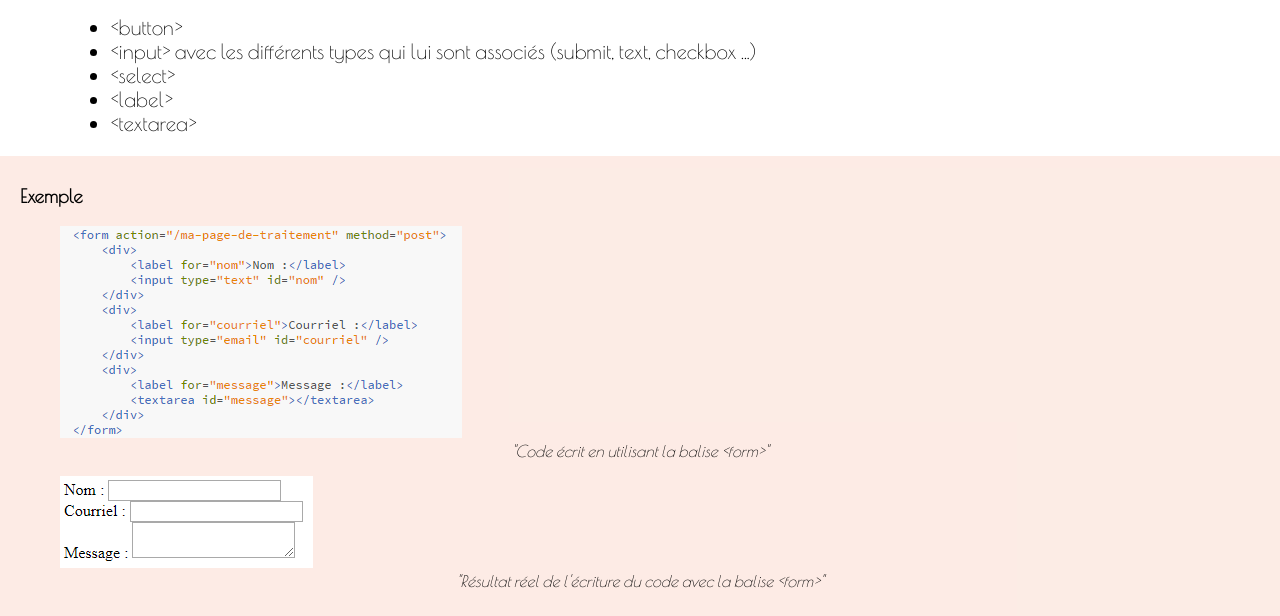
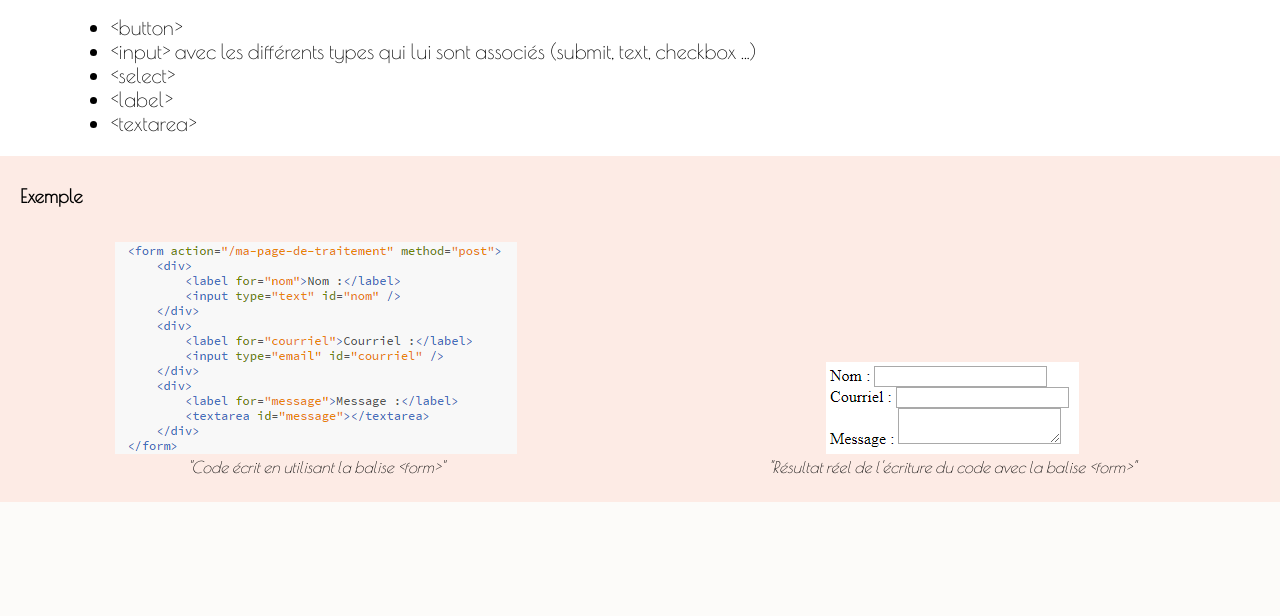
Before and after one commit to Fawlia/3femmes1homme, a PHP site: page /formulaire/form.html in a window 1280 px wide. Shown: the part 595-1211 px from the top of the page. After the commit the page ends 1097 px from the top, so only its background shows below. Run offline with PHP 8.4, Linux system fonts and the light colour scheme.

Commit message:
Les exemples

```diff
--- a/lexique/style.css
+++ b/lexique/style.css
@@ -177,6 +177,9 @@ figcaption {
 figure {
 	padding-right: 20px;
 	padding-left: 20px;
+    display: inline-block;
+    text-align: center;
+    width: 40%;
 }
 
 
```
